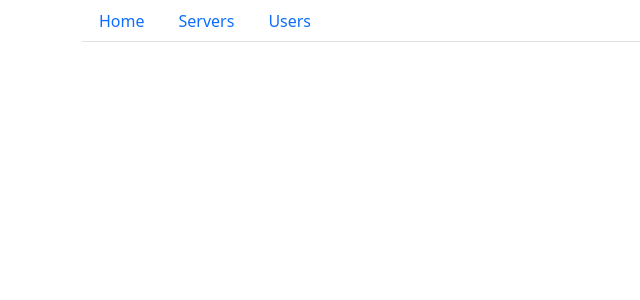
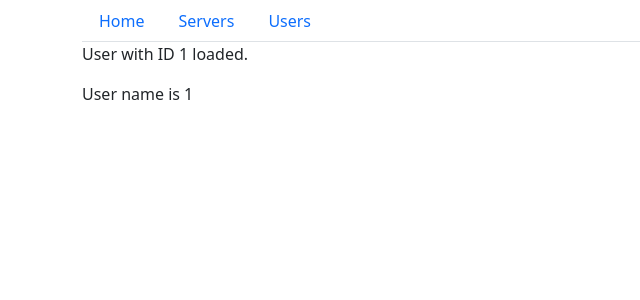
Before and after one commit to EnigmaSn/angular-max, an Angular app: page /users/1/1 in a window 1280 px wide. Before the commit this address led to /. Shown: the top 300 px of the page, without its empty margins (0-640 px from the left). Built offline with nearby package versions, Linux system fonts and the light colour scheme.

Commit message:
dinamic route

```diff
--- a/src/app/app.module.ts
+++ b/src/app/app.module.ts
@@ -15,6 +15,7 @@
   { path: '', component: HomeComponent },
   { path: 'servers', component: ServersComponent },
   { path: 'users', component: UsersComponent },
+  { path: 'users/:id/:name', component: UserComponent },
 ]
 
 @NgModule({
--- a/src/app/users/user/user.component.html
+++ b/src/app/users/user/user.component.html
@@ -1,2 +1,2 @@
-<p>User with ID _ID_ loaded.</p>
-<p>User name is _NAME_</p>
+<p>User with ID {{ user.id }} loaded.</p>
+<p>User name is {{ user.name }}</p>
--- a/src/app/users/user/user.component.ts
+++ b/src/app/users/user/user.component.ts
@@ -1,4 +1,5 @@
 import { Component, OnInit } from '@angular/core';
+import { ActivatedRoute } from '@angular/router';
 
 @Component({
   selector: 'app-user',
@@ -8,9 +9,12 @@
 export class UserComponent implements OnInit {
   user: {id: number, name: string};
 
-  constructor() { }
+  constructor(private activatedRoute: ActivatedRoute) { }
 
   ngOnInit() {
+    this.user = {
+      id: this.activatedRoute.snapshot.params['id'],
+      name: this.activatedRoute.snapshot.params['name']
+    }
   }
-
 }
```
